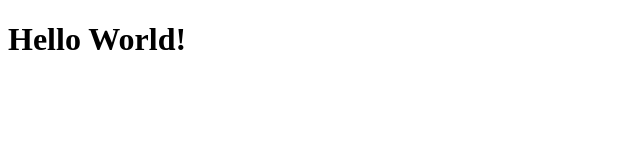
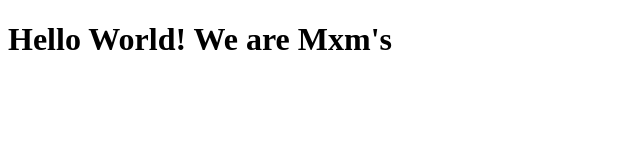
Before and after one commit to instacoders/demo, a plain HTML site: page index.html in a window 1280 px wide. Shown: the whole page, without its empty margins (0-640 px from the left). Drawn offline with Linux system fonts and the light colour scheme.

Commit message:
added hello world index.html page

```diff
--- a/index.html
+++ b/index.html
@@ -5,7 +5,7 @@
     <title></title>
 </head>
 <body>
-    <h1>Hello World!</h1>
+    <h1>Hello World! We are Mxm's</h1>
 
 </body>
 </html>
```
